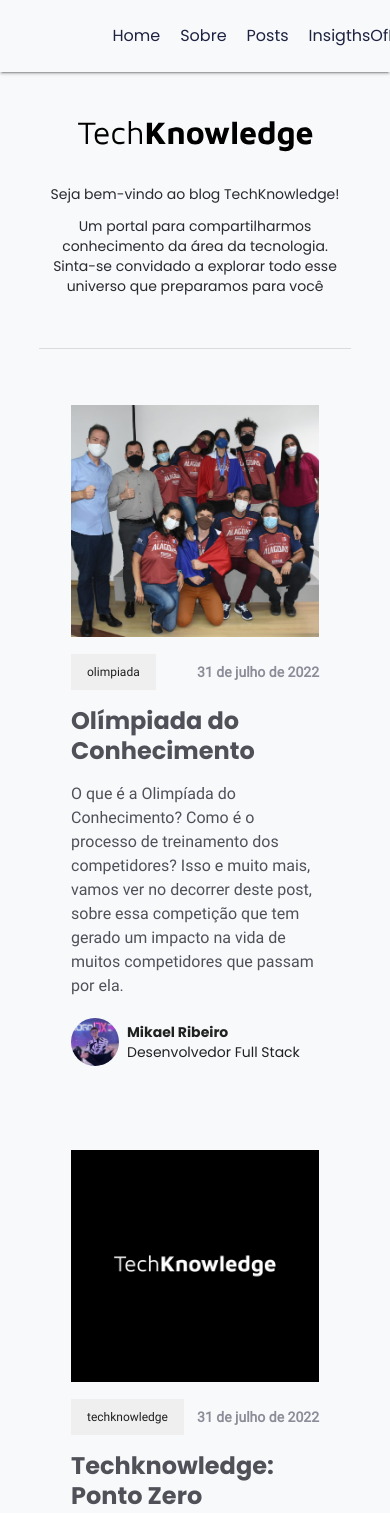
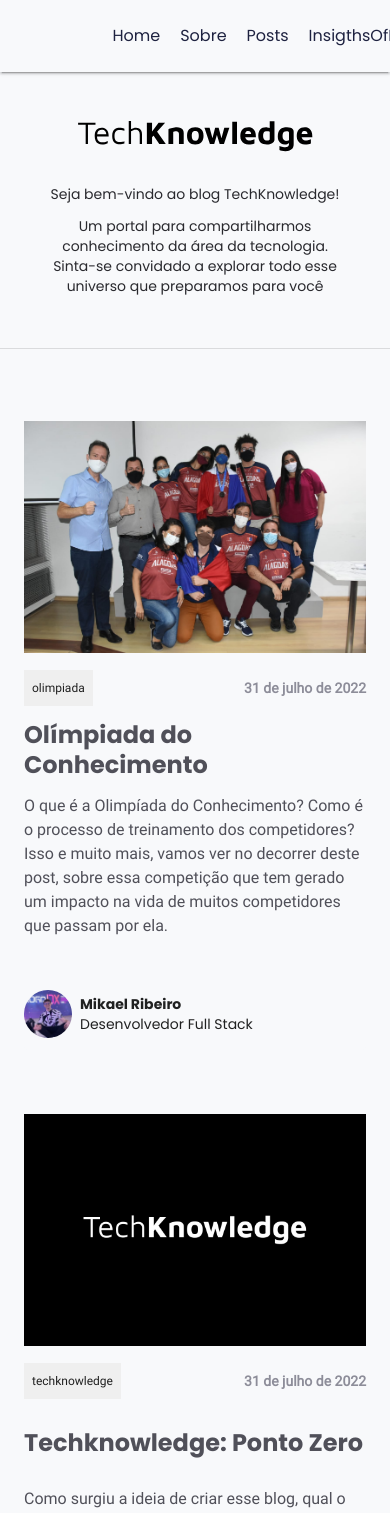
Before and after one commit to techknowledge-blog/blog-techknowledge-front, an Angular app: page / in a window 390 px wide. Shown: the top 1513 px of the page. Built offline with nearby package versions, Linux system fonts and the light colour scheme.

Commit message:
add: images to authors section

```diff
--- a/src/app/modules/home/home.component.scss
+++ b/src/app/modules/home/home.component.scss
@@ -1,4 +1,10 @@
 main {
-  width: 80%;
+  width: 1200px;
   margin: 0 auto;
 }
+
+@media screen and (max-width: 1199px) {
+  main {
+    width: 100%;
+  }
+}
--- a/src/app/modules/posts/components/post-card/posts-card.component.scss
+++ b/src/app/modules/posts/components/post-card/posts-card.component.scss
@@ -1,7 +1,7 @@
 @use "../../../../../style/variables.scss" as *;
 
 mat-card {
-  margin: 1.6rem 5.6rem;
+  margin: 3.2rem 2.4rem;
   padding: 0;
   cursor: pointer;
   background-color: $white-medium;
@@ -12,8 +12,13 @@ mat-card {
     }
   }
 
+  mat-card-title {
+    height: 5.6rem;
+    display: flex;
+    align-items: center;
+  }
+
   mat-card-content,
-  mat-card-title,
   mat-card-subtitle,
   mat-card-title {
     margin-top: 1.6rem;
@@ -77,7 +82,7 @@ mat-card {
 
     span:first-child {
       font-size: 1.2rem;
-      padding: 0.8rem 1.6rem;
+      padding: 0.8rem;
       font-family: $roboto-regular;
       background-color: $post-tag;
       margin-right: 0.8rem;
@@ -90,16 +95,58 @@ mat-card {
       font-weight: 900;
     }
   }
-}
 
-@media screen and (max-width: 1400px) {
-  mat-card {
-    margin: 1.6rem 3.2rem 5.6rem 3.2rem;
+  @media screen and (max-width: 890px) {
+    mat-card-content {
+      height: 8rem;
+    }
+  }
+
+  @media screen and (max-width: 775px) {
+    mat-card-content {
+      height: 10rem;
+    }
+  }
+
+  @media screen and (max-width: 570px) {
+    mat-card-content {
+      height: 12rem;
+    }
+  }
+
+  @media screen and (max-width: 470px) {
+    mat-card-content {
+      height: 14rem;
+    }
+  }
+
+  @media screen and (max-width: 410px) {
+    mat-card-content {
+      height: 16rem;
+    }
+  }
+
+  @media screen and (max-width: 390px) {
+    mat-card-content {
+      height: 18rem;
+    }
+  }
+
+  @media screen and (max-width: 350px) {
+    mat-card-content {
+      height: 20rem;
+    }
+  }
+
+  @media screen and (max-width: 320px) {
+    mat-card-content {
+      height: 22rem;
+    }
+  }
+
+  @media screen and (max-width: 300px) {
+    mat-card-content {
+      height: 25rem;
+    }
   }
 }
-
-@media screen and (max-width: 1000px) {
-  mat-card {
-    margin: 1.6rem 3.2rem 5.6rem 3.2rem;
-  }
-}
--- a/src/app/modules/posts/components/posts-card-render/posts-card-render.component.scss
+++ b/src/app/modules/posts/components/posts-card-render/posts-card-render.component.scss
@@ -8,7 +8,7 @@ div.main {
   }
 }
 
-@media screen and (max-width: 1199px) {
+@media screen and (max-width: 890px) {
   div.main {
     flex-direction: column;
 
```
